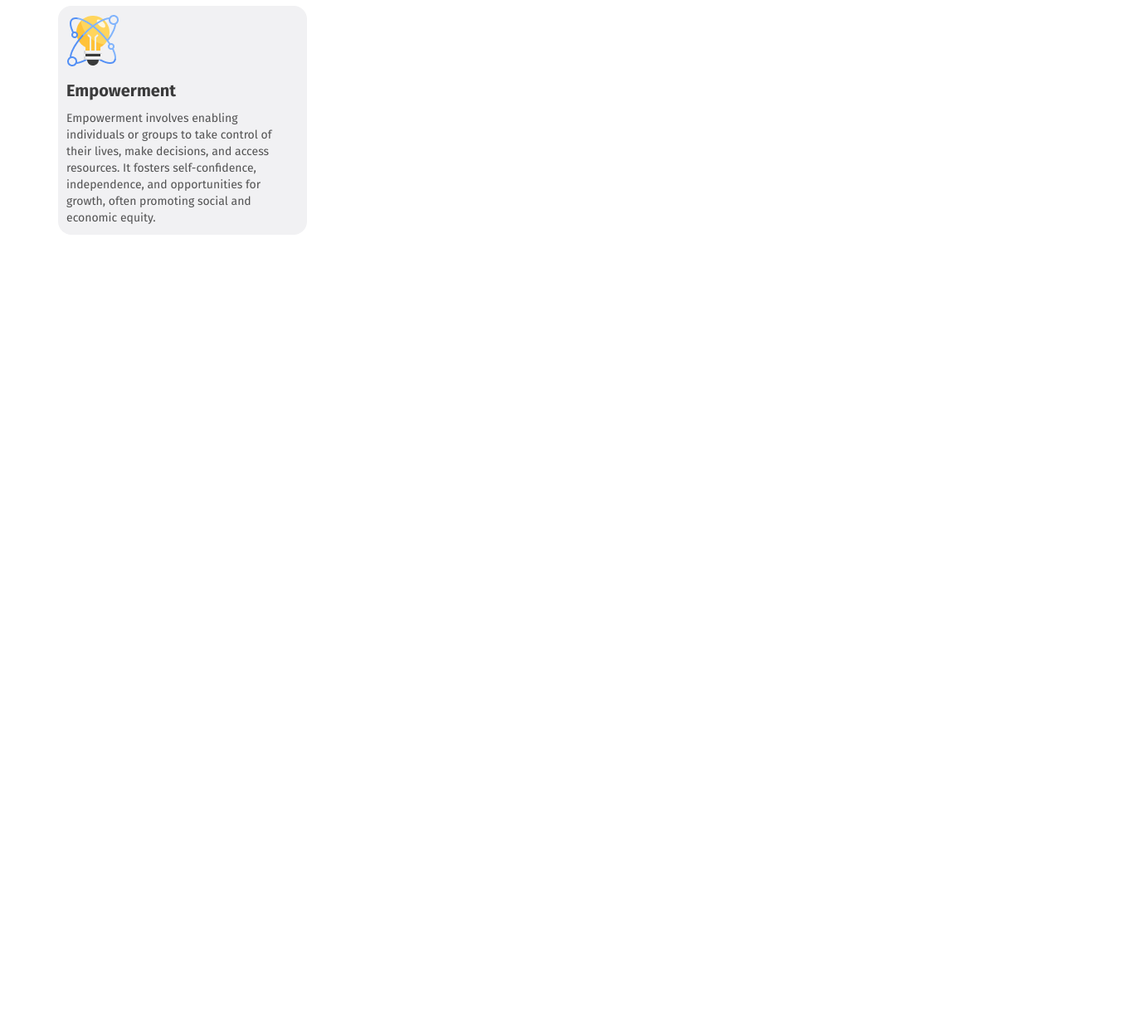
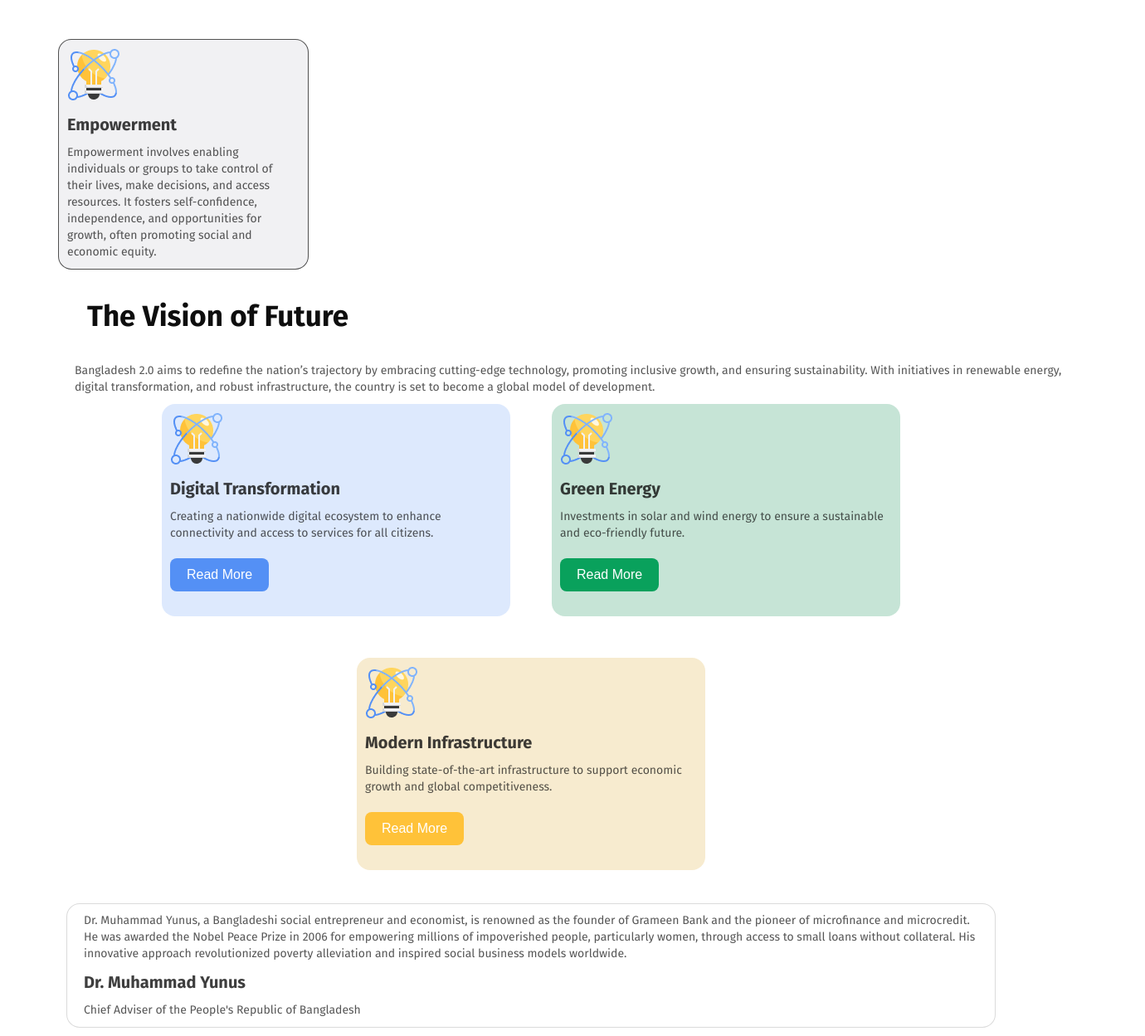
Before and after one commit to fatemaony/assignment-1, a plain HTML site: page index.html in a window 1280 px wide. Shown: the part 1105-2354 px from the top of the page at 83% size, 1380 px wide, since content can reach past the window. Before the commit the page ends 1398 px from the top, so only its background shows below. Drawn offline with Linux system fonts and the light colour scheme.

Commit message:
added vision of future content

```diff
--- a/index.html
+++ b/index.html
@@ -52,5 +52,44 @@
       </div>
     </div>
   </section>
+  <section class="Vision-of-Future">
+   <h2>The Vision of Future</h2>
+   <p class="description text">Bangladesh 2.0 aims to redefine the nation’s trajectory by embracing cutting-edge technology, promoting inclusive growth, and ensuring sustainability. With initiatives in renewable energy, digital transformation, and robust infrastructure, the country is set to become a global model of development.</p>
+   <div class="bangladesh-pillars vision">
+    <div class="pillar digital">
+      <img src="assets/card-icon.png" alt="icon">
+      <h5>Digital Transformation</h5>
+      <p class="description">Creating a nationwide digital ecosystem to enhance connectivity and access to services for all citizens.</p>
+      <button class="blue">Read More</button>
+    </div>
+    <div class="pillar energy">
+      <img src="assets/card-icon.png" alt="icon">
+      <h5>Green Energy</h5>
+      <p class="description">Investments in solar and wind energy to ensure a sustainable and eco-friendly future.</p>
+      <button class="green">Read More</button>
+    </div>
+    <div class="pillar Modern">
+      <img src="assets/card-icon.png" alt="icon">
+      <h5>Modern Infrastructure</h5>
+      <p class="description">Building state-of-the-art infrastructure to support economic growth and global competitiveness.</p>
+      <button class="yellow">Read More</button>
+    </div>
+   </div>
+  </section>
+  <section>
+    <div class=" Muhammad-Yunus">
+      <p class="description">
+        Dr. Muhammad Yunus, a Bangladeshi social entrepreneur and economist, is renowned as the founder of Grameen Bank and the pioneer of microfinance and microcredit. He was awarded the Nobel Peace Prize in 2006 for empowering millions of impoverished people, particularly women, through access to small loans without collateral. His innovative approach revolutionized poverty alleviation and inspired social business models worldwide.</p>
+      <h5>Dr. Muhammad Yunus</h5>
+      <p class="description">Chief Adviser of the People's Republic of Bangladesh</p>
+    </div>
+  </section>
+  <section>
+    <div>
+      <table>
+
+      </table>
+    </div>
+  </section>
 </body>
 </html>
--- a/style/style.css
+++ b/style/style.css
@@ -84,6 +84,7 @@ h2{
 .pillar{
   width: 280px;
   border-radius: 16px;
+  border: 1px solid rgba(14, 14, 14, 0.70);
   background-color:rgba(241, 241, 243, 1);
   padding: 10px;
 }
@@ -102,3 +103,66 @@ font-size: 20px;
 font-weight: 700;
 padding: 12px 0;
 }
+button{
+  display: flex;
+padding: 11px 20px;
+justify-content: center;
+align-items: center;
+gap: 48px;
+border-radius: 8px;
+border: none;
+color:rgba(255, 255, 255, 1);
+font-size: 16px;
+margin: 20px 0;
+}
+/* section-3-vision of future */
+.Vision-of-Future{
+
+}
+.text{
+  width: 1200px;
+  padding: 0 90px;
+}
+.vision{
+  justify-items: center;
+  justify-content: center;
+  padding-bottom: 30px;
+
+}
+.digital{
+  background-color: rgba(84, 144, 245, 0.20);
+  border-radius: 16px;
+border: 0px solid #5490F5;
+width: 400px;
+}
+.energy{
+  border-radius: 16px;
+border: 0px solid #09A15C;
+background: #C6E4D6;
+width: 400px;
+}
+.Modern{
+  border-radius: 16px;
+border: 0px solid #FFC239;
+background: #F7EBCF;
+width: 400px;
+}
+.blue{
+  background-color: #5490F5;
+}
+.green{
+  background: #09A15C;
+}
+.yellow{
+  background: #FFC239;
+}
+/* section-4-muhammad yunus */
+.Muhammad-Yunus{
+  background:#FFF, url(..//assets/quote-bg.png)100%;
+  border-radius: 16px;
+border: 1px solid rgba(14, 14, 14, 0.15);
+background: #FFF;
+padding:10px 20px;
+margin:10px 80px;
+}
+/* section opinion */
```
Also changed, not shown: assets/fi_2087863.svg (added).
